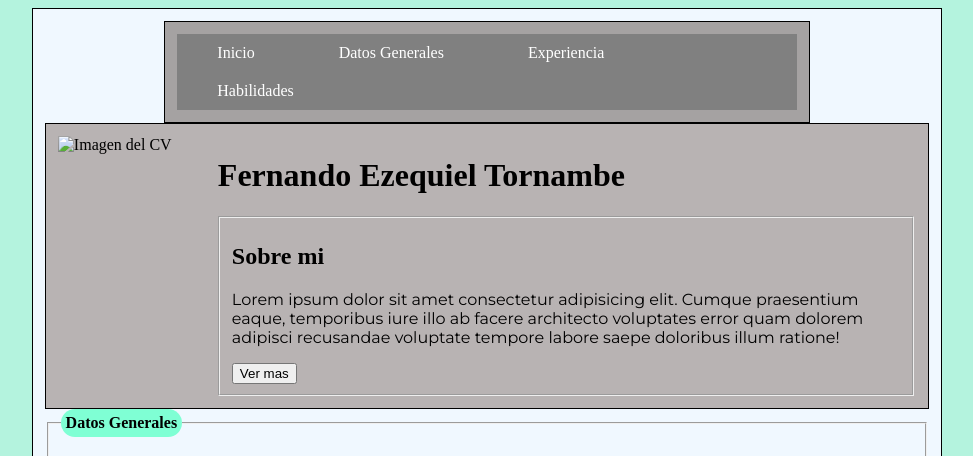
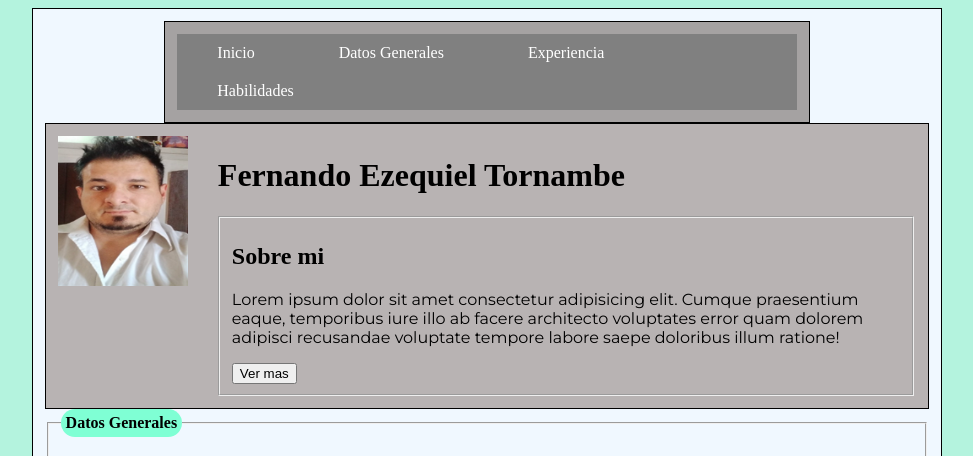
Before and after one commit to 7orna/7orna.github.io, a plain HTML site: page index.html in a window 1280 px wide. Shown: the top 456 px of the page, without its empty margins (153-1126 px from the left). Drawn offline with Linux system fonts and the light colour scheme; files whose address does not match are found by name.

Commit message:
Se agrego imagen de cv

```diff
--- a/index.html
+++ b/index.html
@@ -38,7 +38,7 @@
             </nav>
         </header>
         <div id="inicio">
-            <img src="C:\Users\Usuario\Desktop\foto.png" alt="Imagen del CV" />
+            <img src="./images/foto.png" alt="Imagen del CV" />
             <h1>Fernando Ezequiel Tornambe</h1>
             <fieldset>
                 <h2 id=>Sobre mi</h2>
```
Also changed, not shown: images/foto.png (added).
